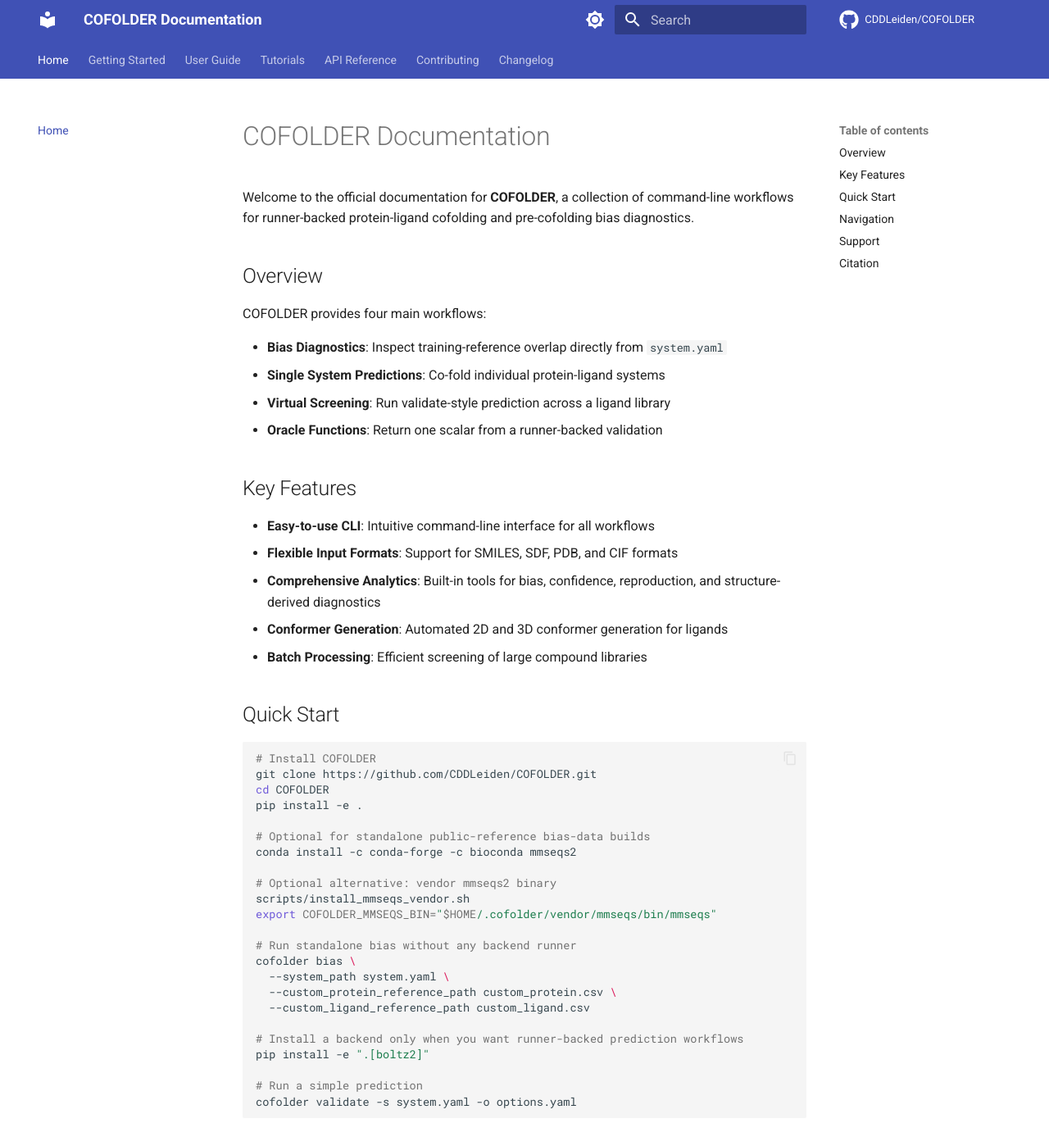
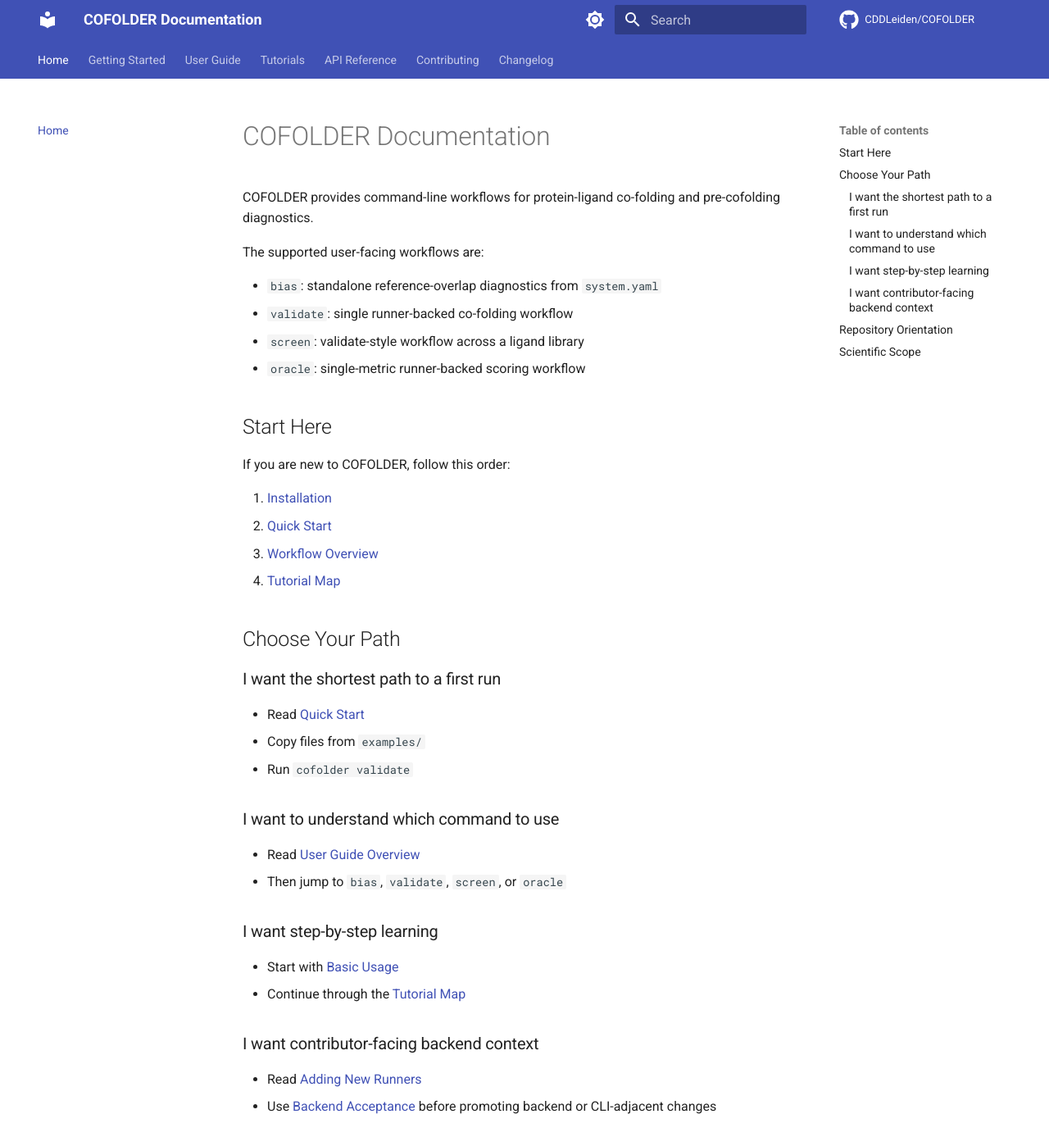
Before and after one commit to CDDLeiden/COFOLDER, an MkDocs documentation site: the page built from docs/index.md, in a window 1280 px wide and 1400 px high. Shown: the whole window at 82% size. Built offline with MkDocs 1.6.1 and Material for MkDocs 9.7.7, drawn with Linux system fonts in a browser that asks for light colours; comment, search, counter and statistics services are not loaded; the version menu is left out; some of the changed text lies outside the part shown.

Commit message:
Clean publication-facing docs and repo navigation

````diff
--- /dev/null
+++ b/docs/getting-started/repository-tour.md
@@ -0,0 +1,36 @@
+# Repository Tour
+
+This page explains the role of the main publication-facing files and folders in the repository.
+
+## Public Entry Points
+
+- `README.md`: the front door for GitHub visitors and the shortest path into installation, quick start, and repo navigation
+- `docs/`: the authoritative public documentation site
+- `examples/`: small, copyable files for first runs and command examples
+- `tutorials/`: interactive notebook tutorials for users who want a hands-on path
+
+## Support And Maintenance Material
+
+- `scripts/`: optional setup and data-preparation helpers
+- `run_ui.sh`: launcher for the optional Streamlit UI
+- `LICENSE`: repository license
+- `THIRD_PARTY_LICENSES.md`: attribution for adapted or bundled third-party components
+
+## Archived Material
+
+- `legacy/`: historical files retained for traceability and migration support, not the recommended path for new users
+
+## Recommended Reading Order
+
+1. `README.md`
+2. `getting-started/installation.md`
+3. `getting-started/quickstart.md`
+4. `user-guide/overview.md`
+5. `tutorials/index.md`
+
+## Recommended Hands-On Order
+
+1. copy from `examples/`
+2. run a first command from the quick start
+3. continue with the written tutorials in `docs/tutorials/`
+4. switch to the notebooks in `tutorials/` when you want interactive exploration
--- a/docs/index.md
+++ b/docs/index.md
@@ -1,66 +1,58 @@
 # COFOLDER Documentation
 
-Welcome to the official documentation for **COFOLDER**, a collection of command-line
-workflows for runner-backed protein-ligand cofolding and pre-cofolding bias diagnostics.
+COFOLDER provides command-line workflows for protein-ligand co-folding and pre-cofolding diagnostics.
 
-## Overview
+The supported user-facing workflows are:
 
-COFOLDER provides four main workflows:
+- `bias`: standalone reference-overlap diagnostics from `system.yaml`
+- `validate`: single runner-backed co-folding workflow
+- `screen`: validate-style workflow across a ligand library
+- `oracle`: single-metric runner-backed scoring workflow
 
-- **Bias Diagnostics**: Inspect training-reference overlap directly from `system.yaml`
-- **Single System Predictions**: Co-fold individual protein-ligand systems
-- **Virtual Screening**: Run validate-style prediction across a ligand library
-- **Oracle Functions**: Return one scalar from a runner-backed validation
+## Start Here
 
-## Key Features
+If you are new to COFOLDER, follow this order:
 
-- **Easy-to-use CLI**: Intuitive command-line interface for all workflows
-- **Flexible Input Formats**: Support for SMILES, SDF, PDB, and CIF formats
-- **Comprehensive Analytics**: Built-in tools for bias, confidence, reproduction, and structure-derived diagnostics
-- **Conformer Generation**: Automated 2D and 3D conformer generation for ligands
-- **Batch Processing**: Efficient screening of large compound libraries
+1. [Installation](getting-started/installation.md)
+2. [Quick Start](getting-started/quickstart.md)
+3. [Workflow Overview](user-guide/overview.md)
+4. [Tutorial Map](tutorials/index.md)
 
-## Quick Start
+## Choose Your Path
 
-```bash
-# Install COFOLDER
-git clone https://github.com/CDDLeiden/COFOLDER.git
-cd COFOLDER
-pip install -e .
+### I want the shortest path to a first run
 
-# Optional for standalone public-reference bias-data builds
-conda install -c conda-forge -c bioconda mmseqs2
+- Read [Quick Start](getting-started/quickstart.md)
+- Copy files from `examples/`
+- Run `cofolder validate`
 
-# Optional alternative: vendor mmseqs2 binary
-scripts/install_mmseqs_vendor.sh
-export COFOLDER_MMSEQS_BIN="$HOME/.cofolder/vendor/mmseqs/bin/mmseqs"
+### I want to understand which command to use
 
-# Run standalone bias without any backend runner
-cofolder bias \
-  --system_path system.yaml \
-  --custom_protein_reference_path custom_protein.csv \
-  --custom_ligand_reference_path custom_ligand.csv
+- Read [User Guide Overview](user-guide/overview.md)
+- Then jump to `bias`, `validate`, `screen`, or `oracle`
 
-# Install a backend only when you want runner-backed prediction workflows
-pip install -e ".[boltz2]"
+### I want step-by-step learning
 
-# Run a simple prediction
-cofolder validate -s system.yaml -o options.yaml
-```
+- Start with [Basic Usage](tutorials/basic.md)
+- Continue through the [Tutorial Map](tutorials/index.md)
 
-## Navigation
+### I want contributor-facing backend context
 
-- **[Getting Started](getting-started/installation.md)**: Installation and basic setup
-- **[User Guide](user-guide/overview.md)**: Detailed guides for `bias`, `validate`, `screen`, and `oracle`
-- **[Tutorials](tutorials/basic.md)**: Step-by-step tutorials and examples
-- **[Adding New Runners](tutorials/runners.md)**: Authoritative guide for building a new backend runner and normalizing its outputs for COFOLDER analytics
-- **[Backend Acceptance Tutorial](tutorials/backend-acceptance.md)**: Clean-install, real-backend validation lane for runner and CLI changes
-- **[API Reference](api/recipes/bias.md)**: Complete API documentation
+- Read [Adding New Runners](tutorials/runners.md)
+- Use [Backend Acceptance](tutorials/backend-acceptance.md) before promoting backend or CLI-adjacent changes
 
-## Support
+## Repository Orientation
 
-For issues, questions, or contributions, please visit our [GitHub repository](https://github.com/CDDLeiden/COFOLDER).
+The public repo is organized around a few distinct user paths:
 
-## Citation
+- `docs/`: curated reading path
+- `examples/`: copy-and-run input files
+- repository `tutorials/`: interactive notebooks
+- `scripts/`: optional setup and bias-data helpers
+- `legacy/`: archived historical material
 
-If you use COFOLDER in your research, please cite the Boltz paper and this repository.
+For a concise map of those roles, see [Repository Tour](getting-started/repository-tour.md).
+
+## Scientific Scope
+
+COFOLDER keeps validation metrics, model-derived confidence metrics, and structure-derived diagnostics distinct. Structural confidence should not be described as a proxy for binding affinity.
--- /dev/null
+++ b/docs/tutorials/index.md
@@ -0,0 +1,36 @@
+# Tutorial Map
+
+COFOLDER tutorials come in two forms:
+
+- written tutorials in `docs/tutorials/` for the shortest supported reading path
+- notebook tutorials in the repository `tutorials/` folder for interactive exploration
+
+## Suggested Learning Path
+
+1. Read [Quick Start](../getting-started/quickstart.md).
+2. Read [User Guide Overview](../user-guide/overview.md).
+3. Work through [Basic Usage](basic.md).
+4. Continue with the workflow-specific or topic-specific tutorials below.
+
+## Written Tutorials
+
+- [Basic Usage](basic.md): first runner-backed workflow
+- [Virtual Screening](screening.md): screening across a ligand library
+- [Ligand Handling](ligands.md): ligand formats, conformers, and utilities
+- [Advanced Features](advanced.md): advanced configuration and power-user features
+- [Adding New Runners](runners.md): contributor-facing runner authoring guide
+- [Backend Acceptance](backend-acceptance.md): clean-install validation for backend and CLI changes
+
+## Notebook Tutorials
+
+These live in the repository root under `tutorials/`:
+
+- `base.ipynb`
+- `system_validation.ipynb`
+- `virtual_screening.ipynb`
+- `oracle.ipynb`
+- `ligand_handling.ipynb`
+- `polymer_handling.ipynb`
+- `runners.ipynb`
+
+Use the notebooks when you want to inspect intermediate outputs, execute cells step by step, or adapt the tutorial flow to your own systems.
--- a/mkdocs.yml
+++ b/mkdocs.yml
@@ -1,5 +1,5 @@
 site_name: COFOLDER Documentation
-site_description: Collection of tools for performing various co-folding tasks using Cofoloding models (e.g. Boltz)
+site_description: Documentation for COFOLDER co-folding workflows, diagnostics, and tutorials
 site_author: Bola Khalil
 repo_url: https://github.com/CDDLeiden/COFOLDER
 repo_name: CDDLeiden/COFOLDER
@@ -73,6 +73,7 @@ nav:
   - Getting Started:
       - Installation: getting-started/installation.md
       - Quick Start: getting-started/quickstart.md
+      - Repository Tour: getting-started/repository-tour.md
       - Configuration: getting-started/configuration.md
   - User Guide:
       - Overview: user-guide/overview.md
@@ -81,6 +82,7 @@ nav:
       - Screen: user-guide/screen.md
       - Oracle: user-guide/oracle.md
   - Tutorials:
+      - Tutorial Map: tutorials/index.md
       - Basic Usage: tutorials/basic.md
       - Virtual Screening: tutorials/screening.md
       - Ligand Handling: tutorials/ligands.md
````
Also changed, not shown: README.md (+104 -141 lines), examples/README.md (added, +32 -0 lines), legacy/README.md (added, +30 -0 lines), scripts/README.md (added, +26 -0 lines), tutorials/README.md (added, +39 -0 lines), 1 other file.
